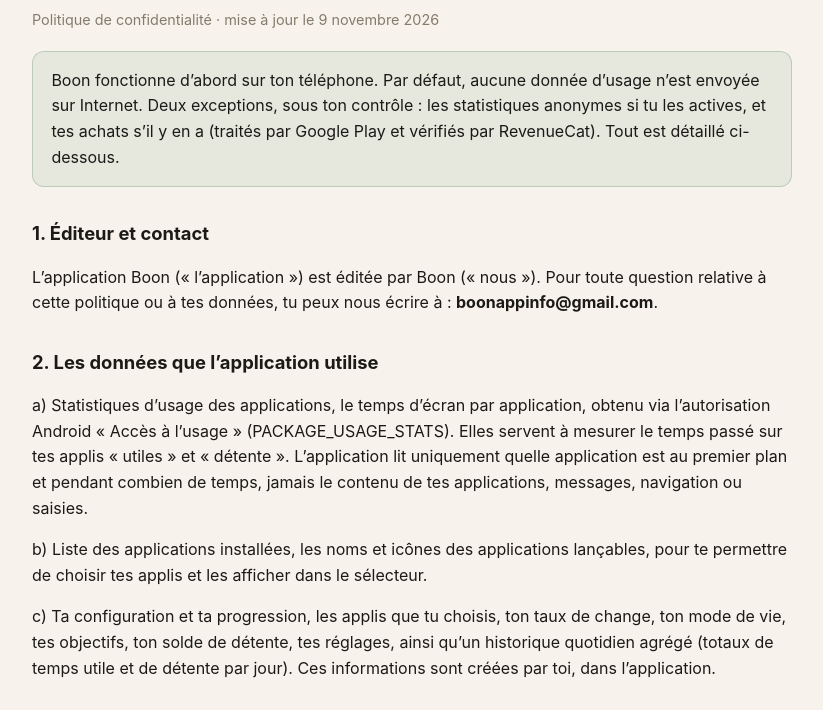
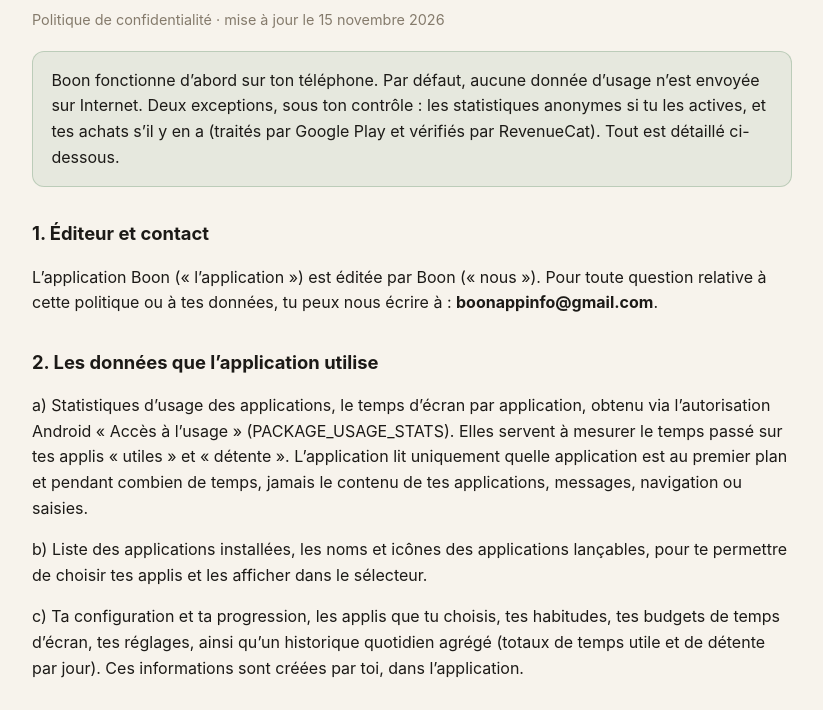
Before and after one commit to yourtsnatures/boon-privacy, a plain HTML site: page index.html in a window 1280 px wide. Shown: the part 90-800 px from the top of the page, without its empty margins (228-1051 px from the left). Drawn offline with Linux system fonts and the light colour scheme.

Commit message:
Politique : modele Habitudes (habitudes et budgets au lieu du taux et du solde)
Co-Authored-By: Claude Opus 5.5 <noreply@anthropic.com>

```diff
--- a/index.html
+++ b/index.html
@@ -38,7 +38,7 @@
 </head>
 <body>
   <h1>Politique de confidentialité de Boon</h1>
-  <p class="updated">Politique de confidentialité · mise à jour le 9 novembre 2026</p>
+  <p class="updated">Politique de confidentialité · mise à jour le 15 novembre 2026</p>
 
   <div class="summary">
     Boon fonctionne d’abord sur ton téléphone. Par défaut, aucune donnée
@@ -70,9 +70,9 @@
     sélecteur.
   </p>
   <p>
-    c) Ta configuration et ta progression, les applis que tu choisis, ton taux
-    de change, ton mode de vie, tes objectifs, ton solde de détente, tes
-    réglages, ainsi qu’un historique quotidien agrégé (totaux de temps utile et
+    c) Ta configuration et ta progression, les applis que tu choisis, tes
+    habitudes, tes budgets de temps d’écran, tes réglages, ainsi qu’un
+    historique quotidien agrégé (totaux de temps utile et
     de détente par jour). Ces informations sont créées par toi, dans
     l’application.
   </p>
@@ -127,8 +127,8 @@
 
   <h2>6. Où sont stockées tes données</h2>
   <p>
-    Tes données de configuration et de progression (applis choisies, taux, mode
-    de vie, objectifs, solde, historique quotidien agrégé) sont enregistrées
+    Tes données de configuration et de progression (applis choisies, habitudes,
+    budgets, historique quotidien agrégé) sont enregistrées
     LOCALEMENT, dans l’espace privé de l’application (SharedPreferences
     d’Android), accessible uniquement par l’application. Elles ne quittent pas
     l’appareil.
```
